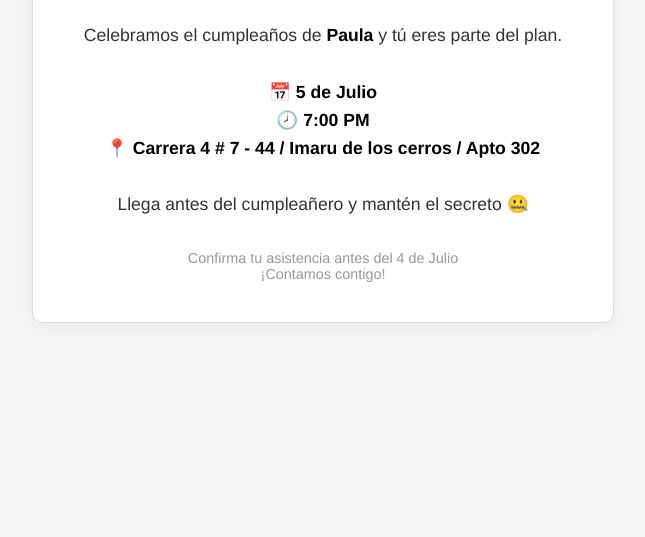
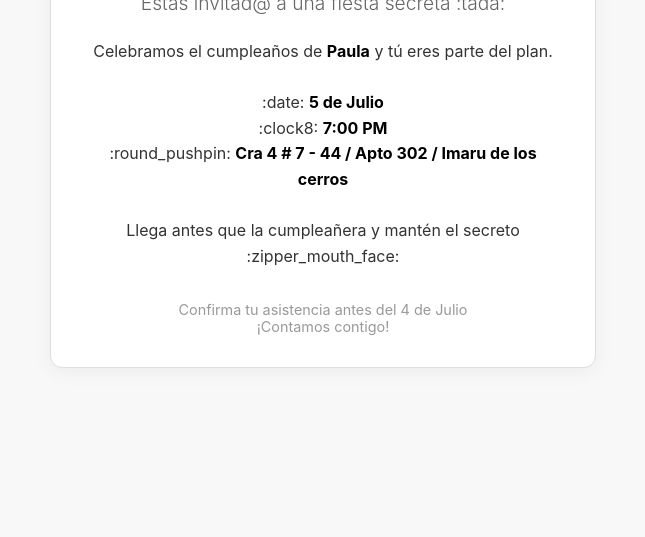
Before and after one commit to stivencardona/birthday-pau, a plain HTML site: page index.html in a window 1280 px wide. Shown: the part 311-848 px from the top of the page, without its empty margins (317-962 px from the left). Before the commit the page ends 800 px from the top, so only its background shows below. Drawn offline with Linux system fonts and the light colour scheme.

Commit message:
:sparkles: update index.html

```diff
--- a/index.html
+++ b/index.html
@@ -5,86 +5,104 @@
   <meta name="viewport" content="width=device-width, initial-scale=1.0" />
   <title>Invitación Especial</title>
   <style>
+    :root {
+      --bg: #f8f8f8;
+      --text: #222;
+      --accent: #000;
+      --card-bg: #fff;
+      --shadow: rgba(0, 0, 0, 0.05);
+    }
+{
+      box-sizing: border-box;
+    }
     body {
       margin: 0;
       padding: 0;
-      font-family: 'Helvetica Neue', sans-serif;
-      background-color: #f5f5f5;
-      color: #222;
+      font-family: -apple-system, BlinkMacSystemFont, "Helvetica Neue", Helvetica, Arial, sans-serif;
+      background-color: var(--bg);
+      color: var(--text);
       display: flex;
       align-items: center;
       justify-content: center;
       min-height: 100vh;
+      padding: 1.5rem;
     }
-
     .card {
-      background-color: white;
+      background-color: var(--card-bg);
       border: 1px solid #ddd;
-      padding: 2.5rem;
-      max-width: 500px;
-      width: 90%;
-      border-radius: 10px;
-      box-shadow: 0 4px 20px rgba(0,0,0,0.05);
+      padding: 2rem;
+      border-radius: 12px;
+      box-shadow: 0 4px 20px var(--shadow);
       text-align: center;
+      max-width: 480px;
+      width: 100%;
     }
-
     h1 {
-      font-size: 2.2rem;
+      font-size: 1.9rem;
       margin-bottom: 0.5rem;
-      color: #111;
+      color: var(--accent);
     }
-
     h2 {
       font-weight: 300;
+      font-size: 1.2rem;
       color: #666;
       margin-top: 0;
       margin-bottom: 1.5rem;
     }
-
     .info {
-      font-size: 1.1rem;
+      font-size: 1rem;
       line-height: 1.6;
       color: #333;
     }
-
     .highlight {
       font-weight: bold;
-      color: #000;
+      color: var(--accent);
     }
-
     .footer {
       margin-top: 2rem;
       font-size: 0.9rem;
       color: #999;
     }
+    @media (max-width: 400px) {
+      .card {
+        padding: 1.5rem;
+      }
+      h1 {
+        font-size: 1.6rem;
+      }
+      h2 {
+        font-size: 1rem;
+      }
+      .info {
+        font-size: 0.95rem;
+      }
+      .footer {
+        font-size: 0.85rem;
+      }
+    }
   </style>
 </head>
 <body>
   <div class="card">
-    <h1 id="saludo">¡Shhh... Es Sorpresa! 🤫</h1>
-    <h2>Estás invitado a una fiesta secreta 🎉</h2>
+    <h1 id="saludo">¡Shhh... Es Sorpresa! :shushing_face:</h1>
+    <h2>Estás invitad@ a una fiesta secreta :tada:</h2>
     <p class="info">
       Celebramos el cumpleaños de <span class="highlight">Paula</span> y tú eres parte del plan. <br><br>
-      📅 <span class="highlight">5 de Julio</span> <br>
-      🕗 <span class="highlight">7:00 PM</span> <br>
-      📍 <span class="highlight">Carrera 4 # 7 - 44 / Imaru de los cerros / Apto 302</span> <br><br>
-      Llega antes del cumpleañero y mantén el secreto 🤐
+      :date: <span class="highlight">5 de Julio</span> <br>
+      :clock8: <span class="highlight">7:00 PM</span> <br>
+      :round_pushpin: <span class="highlight">Cra 4 # 7 - 44 / Apto 302 / Imaru de los cerros</span> <br><br>
+      Llega antes que la cumpleañera y mantén el secreto :zipper_mouth_face:
     </p>
     <div class="footer">
       Confirma tu asistencia antes del 4 de Julio<br>
       ¡Contamos contigo!
     </div>
   </div>
-
   <script>
-    // Obtener parámetros de la URL
     const params = new URLSearchParams(window.location.search);
     const nombre = params.get("nombre");
-
-    // Personalizar saludo si se pasa el nombre
     if (nombre) {
-      const saludo = document.getElementById("saludo");
-      saludo.textContent = `¡Hola, ${decodeURIComponent(nombre)}! 🎈`;
+      document.getElementById("saludo").textContent = `¡Hola, ${decodeURIComponent(nombre)}! :balloon:`;
     }
   </script>
 </body>
```
